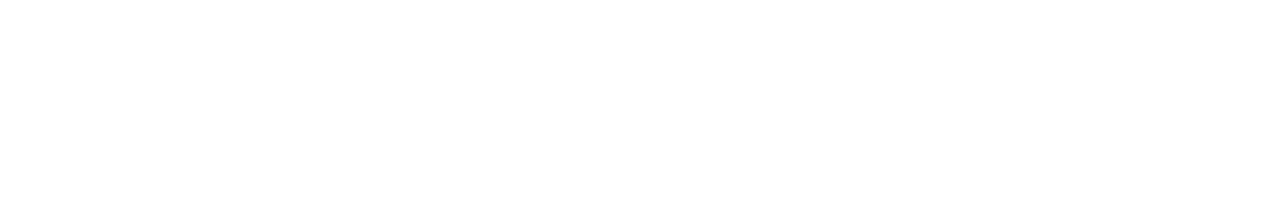
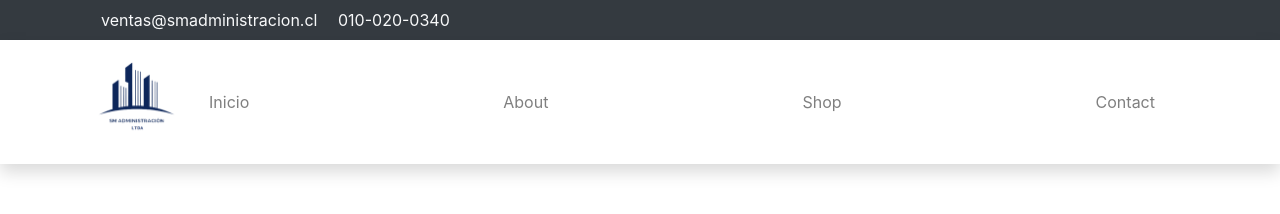
Before and after one commit to michcavieres/Administraci-n-de-condominios, a plain HTML site: page index.html in a window 1280 px wide. Drawn offline with nearby package versions, Linux system fonts and the light colour scheme.

Commit message:
cración de navbar

```diff
--- a/index.html
+++ b/index.html
@@ -12,7 +12,76 @@
 
 
 <body>
+ <!-- Aqui creo el navbar  -->
+ <nav class="navbar navbar-expand-lg bg-dark navbar-light d-none d-lg-block" id="templatemo_nav_top">
+    <div class="container text-light">
+        <div class="w-100 d-flex justify-content-between">
+            <div>
+                <i class="fa fa-envelope mx-2"></i>
+                <a class="navbar-sm-brand text-light text-decoration-none" href="mailto:info@company.com">ventas@smadministracion.cl</a>
+                <i class="fa fa-phone mx-2"></i>
+                <a class="navbar-sm-brand text-light text-decoration-none" href="tel:010-020-0340">010-020-0340</a>
+            </div>
+            <!-- Aqui ingreso para colocar redes sociales-->
+            <div>
+                <a class="text-light" href="https://fb.com/templatemo" target="_blank" rel="sponsored"><i class="fab fa-facebook-f fa-sm fa-fw me-2"></i></a>
+                <a class="text-light" href="https://www.instagram.com/" target="_blank"><i class="fab fa-instagram fa-sm fa-fw me-2"></i></a>
+                <a class="text-light" href="https://twitter.com/" target="_blank"><i class="fab fa-twitter fa-sm fa-fw me-2"></i></a>
+                <a class="text-light" href="https://www.linkedin.com/" target="_blank"><i class="fab fa-linkedin fa-sm fa-fw"></i></a>
+            </div>
+        </div>
+    </div>
+</nav>
 
+
+
+
+<!-- este es el diseño de el navbar iconos etc. -->
+<nav class="navbar navbar-expand-lg navbar-light shadow">
+    <div class="container d-flex justify-content-between align-items-center">
+
+        <a class="navbar-brand text-success logo h1 align-self-center" href="index.html">
+            <img class="img-fluid" src="Imagenes/logo.png" alt="" style="max-width: 100px; height: auto;">
+
+        </a>
+
+        <button class="navbar-toggler border-0" type="button" data-bs-toggle="collapse" data-bs-target="#templatemo_main_nav" aria-controls="navbarSupportedContent" aria-expanded="false" aria-label="Toggle navigation">
+            <span class="navbar-toggler-icon"></span>
+        </button>
+
+        <div class="align-self-center collapse navbar-collapse flex-fill  d-lg-flex justify-content-lg-between" id="templatemo_main_nav">
+            <div class="flex-fill">
+                <ul class="nav navbar-nav d-flex justify-content-between mx-lg-auto">
+                    <li class="nav-item">
+                        <a class="nav-link" href="index.html">Inicio</a>
+                    </li>
+                    <li class="nav-item">
+                        <a class="nav-link" href="about.html">About</a>
+                    </li>
+                    <li class="nav-item">
+                        <a class="nav-link" href="shop.html">Shop</a>
+                    </li>
+                    <li class="nav-item">
+                        <a class="nav-link" href="contact.html">Contact</a>
+                    </li>
+                </ul>
+            </div>
+            <div class="navbar align-self-center d-flex">
+                <div class="d-lg-none flex-sm-fill mt-3 mb-4 col-7 col-sm-auto pr-3">
+                    <div class="input-group">
+                        <input type="text" class="form-control" id="inputMobileSearch" placeholder="Search ...">
+                        <div class="input-group-text">
+                            <i class="fa fa-fw fa-search"></i>
+                        </div>
+                    </div>
+                </div>
+
+
+            </div>
+        </div>
+
+    </div>
+</nav>
 
 
 
```
Also changed, not shown: Imagenes/logo.png (added).
